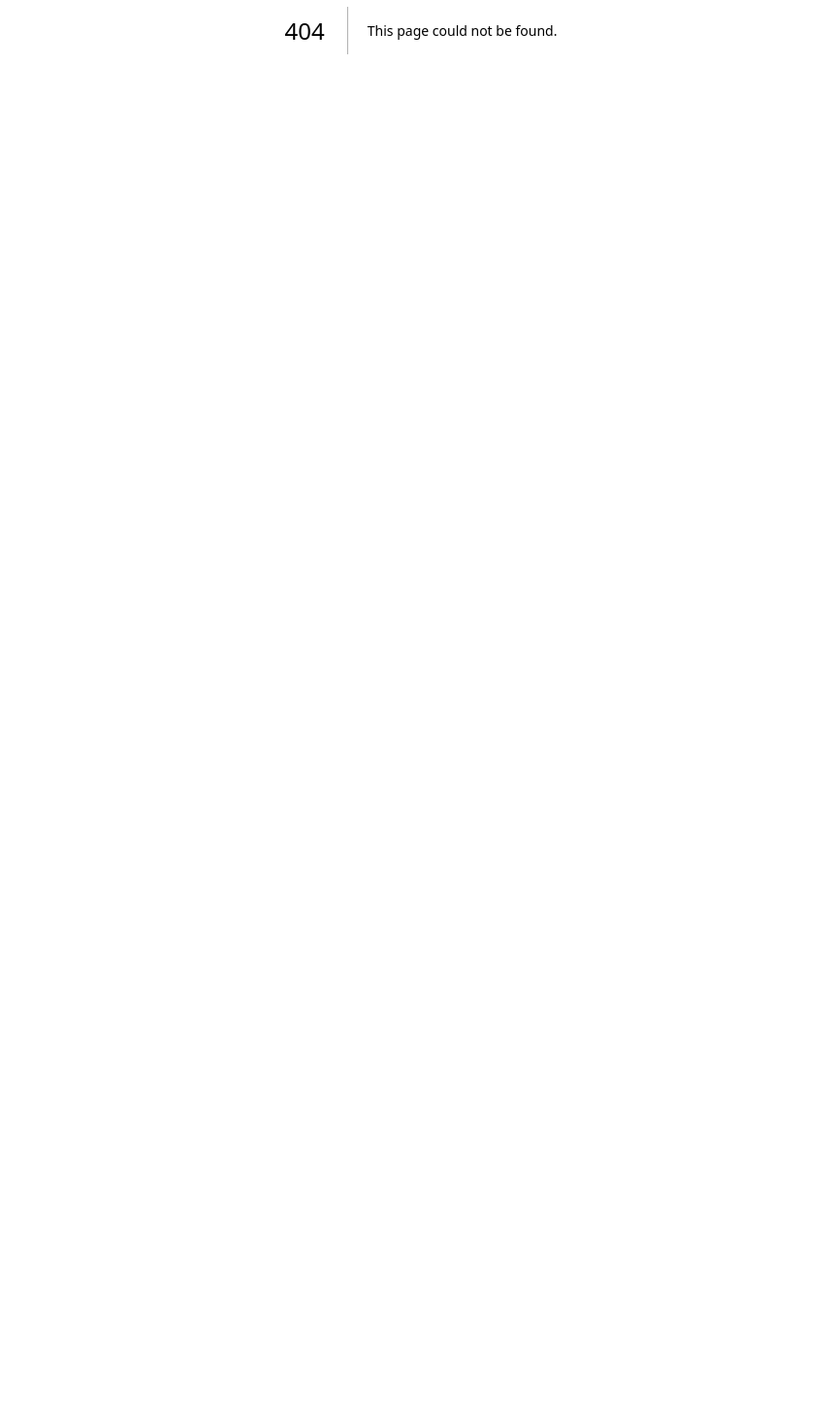
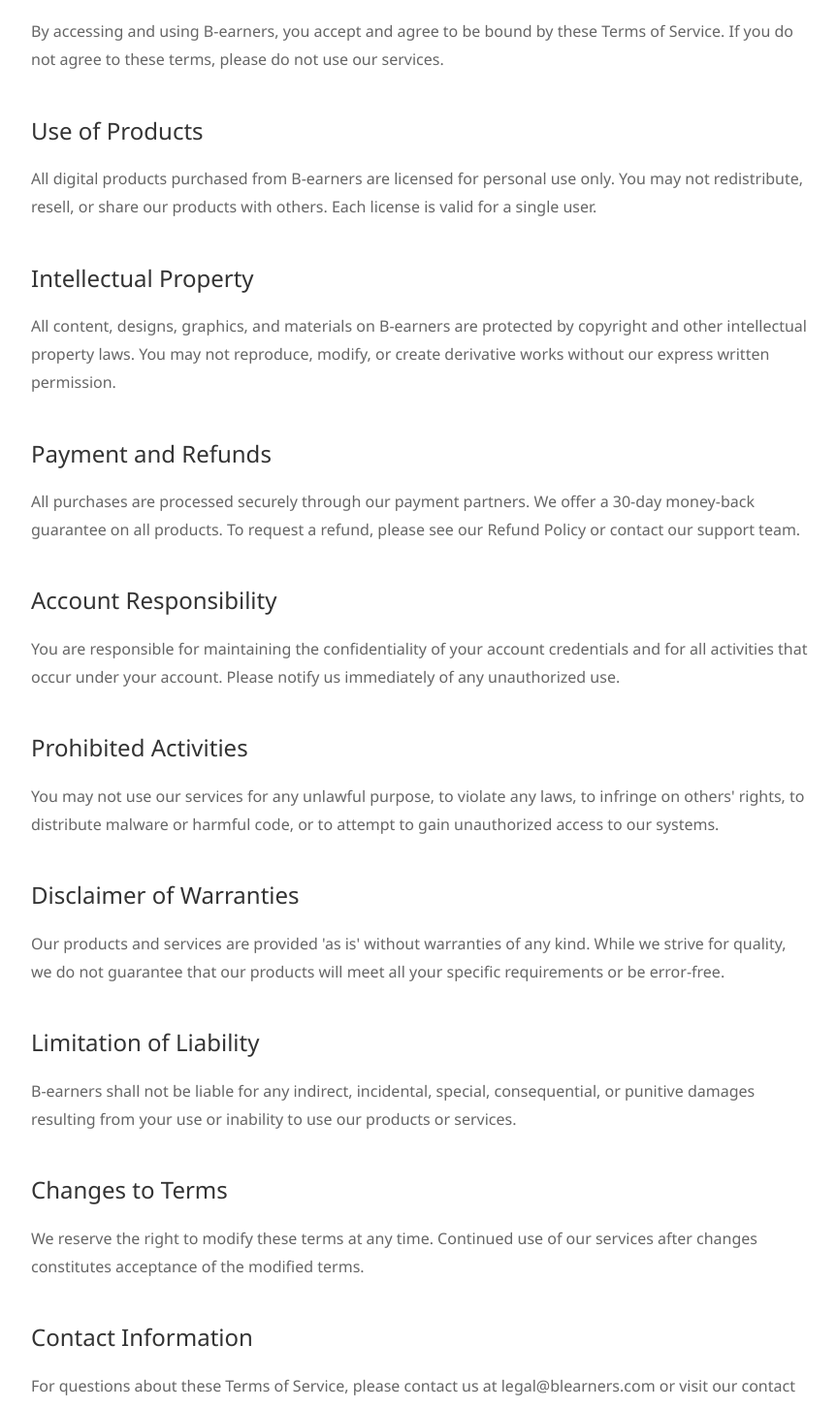
Before and after one commit to bearners676-debug/tina-nextjs-starter, a Next.js app: page /terms in a window 1280 px wide. Before the commit this address had no page. Shown: the part 369-1822 px from the top of the page at 97% size, without its empty margins (206-1069 px from the left). Before the commit the page ends 800 px from the top, so only its background shows below. Built offline with nearby package versions, Linux system fonts and the light colour scheme.

Commit message:
Create Terms page.tsx

```diff
--- /dev/null
+++ b/app/terms/page.tsx
@@ -0,0 +1,82 @@
+import Navigation from '@/components/Navigation';
+import Footer from '@/components/Footer';
+
+export default function TermsPage() {
+  return (
+    <>
+      <Navigation />
+
+      <div style={{ minHeight: '80vh', background: '#fafafa', padding: '3rem 5%' }}>
+        <div style={{ maxWidth: '900px', margin: '0 auto' }}>
+
+          <h1 style={{ fontSize: '2.5rem', marginBottom: '1rem', color: '#222' }}>Terms of Service</h1>
+          <p style={{ fontSize: '0.95rem', color: '#999', marginBottom: '3rem' }}>Last updated: March 7, 2026</p>
+
+          <div style={{ background: 'white', borderRadius: '12px', padding: '3rem', boxShadow: '0 2px 15px rgba(0,0,0,0.08)' }}>
+
+            <Section
+              title="Acceptance of Terms"
+              content="By accessing and using B-earners, you accept and agree to be bound by these Terms of Service. If you do not agree to these terms, please do not use our services."
+            />
+
+            <Section
+              title="Use of Products"
+              content="All digital products purchased from B-earners are licensed for personal use only. You may not redistribute, resell, or share our products with others. Each license is valid for a single user."
+            />
+
+            <Section
+              title="Intellectual Property"
+              content="All content, designs, graphics, and materials on B-earners are protected by copyright and other intellectual property laws. You may not reproduce, modify, or create derivative works without our express written permission."
+            />
+
+            <Section
+              title="Payment and Refunds"
+              content="All purchases are processed securely through our payment partners. We offer a 30-day money-back guarantee on all products. To request a refund, please see our Refund Policy or contact our support team."
+            />
+
+            <Section
+              title="Account Responsibility"
+              content="You are responsible for maintaining the confidentiality of your account credentials and for all activities that occur under your account. Please notify us immediately of any unauthorized use."
+            />
+
+            <Section
+              title="Prohibited Activities"
+              content="You may not use our services for any unlawful purpose, to violate any laws, to infringe on others' rights, to distribute malware or harmful code, or to attempt to gain unauthorized access to our systems."
+            />
+
+            <Section
+              title="Disclaimer of Warranties"
+              content="Our products and services are provided 'as is' without warranties of any kind. While we strive for quality, we do not guarantee that our products will meet all your specific requirements or be error-free."
+            />
+
+            <Section
+              title="Limitation of Liability"
+              content="B-earners shall not be liable for any indirect, incidental, special, consequential, or punitive damages resulting from your use or inability to use our products or services."
+            />
+
+            <Section
+              title="Changes to Terms"
+              content="We reserve the right to modify these terms at any time. Continued use of our services after changes constitutes acceptance of the modified terms."
+            />
+
+            <Section
+              title="Contact Information"
+              content="For questions about these Terms of Service, please contact us at legal@blearners.com or visit our contact page."
+            />
+          </div>
+        </div>
+      </div>
+
+      <Footer />
+    </>
+  );
+}
+
+function Section({ title, content }: { title: string; content: string }) {
+  return (
+    <div style={{ marginBottom: '2.5rem' }}>
+      <h2 style={{ fontSize: '1.5rem', marginBottom: '1rem', color: '#333' }}>{title}</h2>
+      <p style={{ fontSize: '1rem', color: '#666', lineHeight: 1.8 }}>{content}</p>
+    </div>
+  );
+}
```
